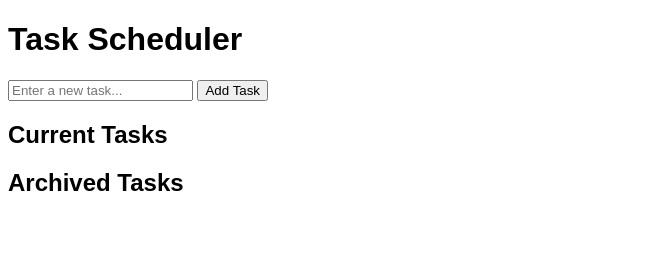
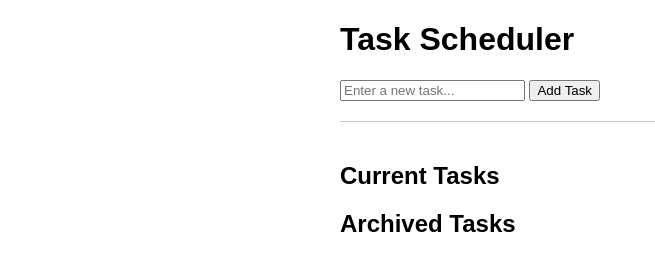
Before and after one commit to SASIsann/test2, a plain HTML site: page index.html in a window 1280 px wide. Shown: the whole page, without its empty margins (0-655 px from the left). Drawn offline with Linux system fonts and the light colour scheme.

Commit message:
Update styles.css

```diff
--- a/styles.css
+++ b/styles.css
@@ -1,33 +1,18 @@
 /* styles.css */
-
 body {
     font-family: Arial, sans-serif;
 }
 
-#registration-form {
-    width: 300px;
+#app {
+    max-width: 600px;
     margin: 0 auto;
 }
 
-.input-field {
-    margin-bottom: 10px;
+.task-input {
+    margin-bottom: 20px;
 }
 
-.input-field input {
-    width: 100%;
-    padding: 5px;
+.task-list {
+    border-top: 1px solid #ccc;
+    padding-top: 20px;
 }
-
-#password-strength {
-    color: red;
-}
-
-#2fa-setup-form {
-    width: 300px;
-    margin: 0 auto;
-}
-
-#share-experiment-form {
-    width: 300px;
-    margin: 0 auto;
-}
```
